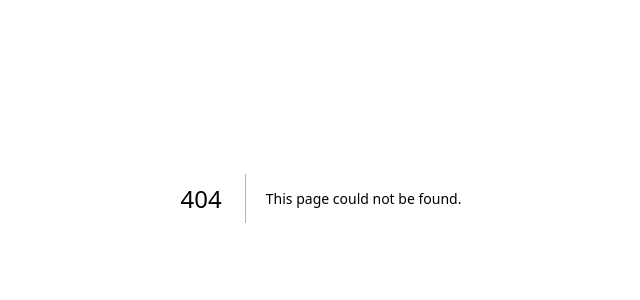
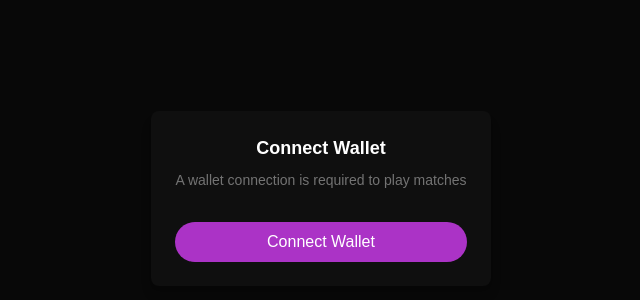
Before and after one commit to InspiredDevs/Game-Gambit-UI, a Next.js app: page /connect-wallet in a window 1280 px wide. Before the commit this address had no page. Shown: the part 202-502 px from the top of the page, without its empty margins (319-959 px from the left). Built offline with nearby package versions, Linux system fonts and the light colour scheme.

Commit message:
Add Connect Wallet page component for wallet connection

```diff
--- /dev/null
+++ b/src/app/(auth)/connect-wallet/page.tsx
@@ -0,0 +1,18 @@
+type Props = {};
+const Page = (props: Props) => {
+  return (
+    <div className='max-w-md mx-auto p-6 bg-[#0F0F0F] rounded-lg shadow-lg'>
+      <h2 className='text-[18px] font-bold text-center mb-2 text-white'>
+        Connect Wallet
+      </h2>
+      <p className='text-center text-sm text-[#737373] mb-8'>
+        A wallet connection is required to play matches
+      </p>
+
+      <button className='bg-[#AB33C6] text-white w-full py-2 rounded-full'>
+        Connect Wallet
+      </button>
+    </div>
+  );
+};
+export default Page;
```
